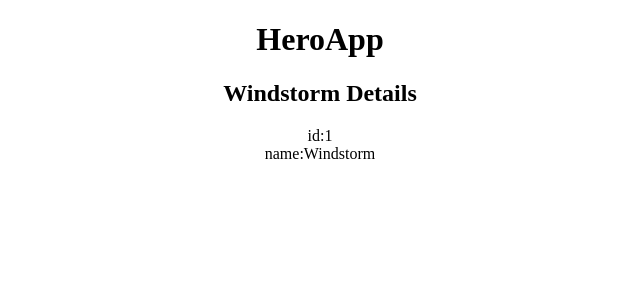
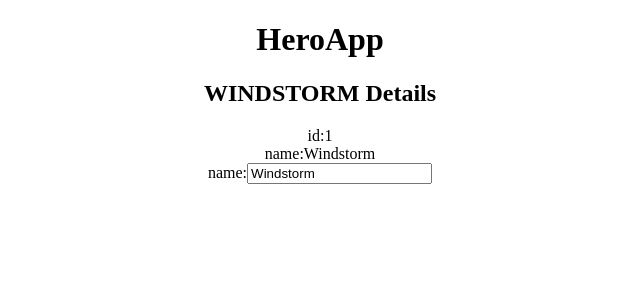
Before and after one commit to yid164/HeroApp, an Angular app: page / in a window 1280 px wide. Shown: the top 300 px of the page, without its empty margins (320-960 px from the left). Built offline with nearby package versions, Linux system fonts and the light colour scheme.

Commit message:
Add ngModel

```diff
--- a/src/app/app.module.ts
+++ b/src/app/app.module.ts
@@ -4,6 +4,7 @@
 import { AppRoutingModule } from './app-routing.module';
 import { AppComponent } from './app.component';
 import { HeroesComponent } from './heroes/heroes.component';
+import {FormsModule} from '@angular/forms';
 
 @NgModule({
   declarations: [
@@ -12,6 +13,7 @@
   ],
   imports: [
     BrowserModule,
+    FormsModule,
     AppRoutingModule
   ],
   providers: [],
--- a/src/app/heroes/heroes.component.html
+++ b/src/app/heroes/heroes.component.html
@@ -1,5 +1,5 @@
 <h2>
-    {{ hero.name }} Details
+    {{ hero.name | uppercase}} Details
 </h2>
 
 <div>
@@ -9,3 +9,10 @@
 <div>
     <span>name:</span>{{hero.name}}
 </div>
+
+<div>
+    <label>
+        name:<input [(ngModel)]="hero.name" placeholder="name">
+
+    </label>
+</div>
```
